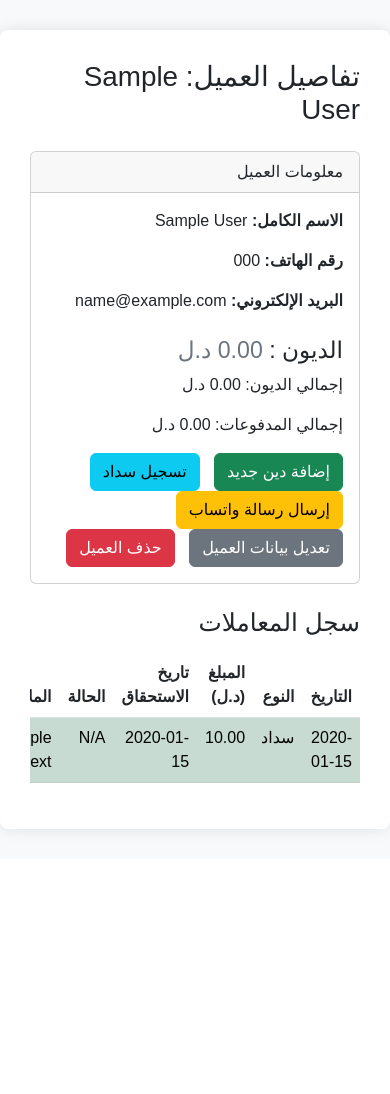
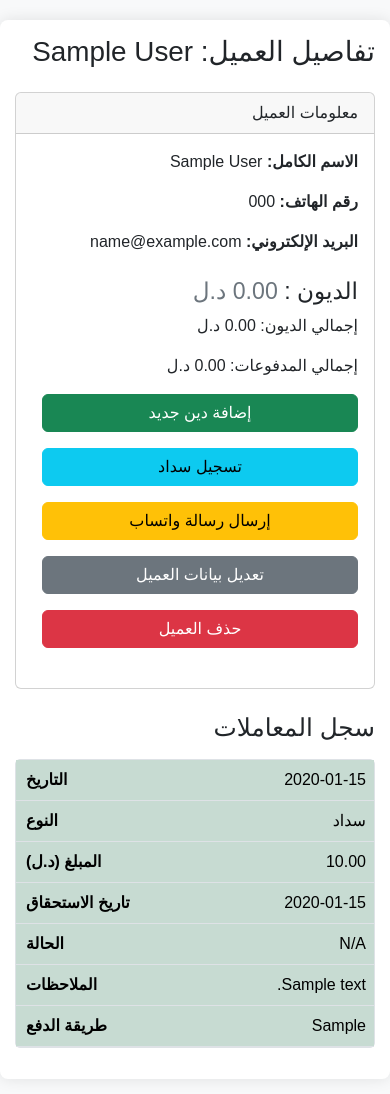
Before and after one commit to jumma2000/deptms, a Flask app: page /customer/1 in a window 390 px wide. Shown: the part 56-1150 px from the top of the page. Before the commit the page ends 891 px from the top, so only its background shows below. Run offline with Flask 3, Linux system fonts and the light colour scheme; tables that the repository leaves empty hold one stand-in row (values such as "Sample post").

Commit message:
add css js

```diff
--- a/templates/base.html
+++ b/templates/base.html
@@ -25,6 +25,13 @@
             border-radius: 8px;
             box-shadow: 0 0 15px rgba(0, 0, 0, 0.1);
         }
+        @media (max-width: 768px) {
+            .container {
+                margin-top: 15px;
+                margin-bottom: 15px;
+                padding: 15px;
+            }
+        }
         .navbar {
             margin-bottom: 20px;
         }
@@ -51,6 +58,38 @@
         }
         .custom-nav-link:hover {
             color: #ccc !important; /* Slightly lighter on hover */
+        }
+        /* Responsive table for smaller screens */
+        .table-responsive {
+            overflow-x: auto;
+        }
+        @media (max-width: 768px) {
+            .table thead {
+                display: none; /* Hide table headers on small screens */
+            }
+            .table, .table tbody, .table tr, .table td {
+                display: block; /* Make table elements behave like block elements */
+                width: 100%;
+            }
+            .table tr {
+                margin-bottom: 15px;
+                border: 1px solid #dee2e6;
+                border-radius: 5px;
+            }
+            .table td {
+                text-align: right;
+                padding-left: 50%; /* Space for pseudo-element label */
+                position: relative;
+            }
+            .table td::before {
+                content: attr(data-label); /* Use data-label for content */
+                position: absolute;
+                left: 10px;
+                width: calc(50% - 20px);
+                padding-right: 10px;
+                font-weight: bold;
+                text-align: left;
+            }
         }
     </style>
 </head>
--- a/templates/customer_detail.html
+++ b/templates/customer_detail.html
@@ -14,12 +14,12 @@
             <h3 class="mt-4">الديون : <span class="text-{% if customer.balance > 0 %}danger{% elif customer.balance < 0 %}success{% else %}secondary{% endif %}">{{ "%.2f"|format(customer.balance) }} د.ل</span></h3>
             <p>إجمالي الديون: {{ "%.2f"|format(total_debt) }} د.ل</p>
             <p>إجمالي المدفوعات: {{ "%.2f"|format(total_payments) }} د.ل</p>
-            <div class="mt-3">
-                <a href="{{ url_for('add_transaction', customer_id=customer.id, type='debt') }}" class="btn btn-success">إضافة دين جديد</a>
-                <a href="{{ url_for('add_transaction', customer_id=customer.id, type='payment') }}" class="btn btn-info">تسجيل سداد</a>
-                <a href="{{ url_for('send_whatsapp', customer_id=customer.id) }}" class="btn btn-warning">إرسال رسالة واتساب</a>
-                <a href="{{ url_for('edit_customer', customer_id=customer.id) }}" class="btn btn-secondary">تعديل بيانات العميل</a>
-                <button type="button" class="btn btn-danger" data-bs-toggle="modal" data-bs-target="#deleteCustomerModal">حذف العميل</button>
+            <div class="mt-3 mb-3 d-grid gap-2 d-md-block">
+                <a href="{{ url_for('add_transaction', customer_id=customer.id, type='debt') }}" class="btn btn-success mb-2 mb-md-0">إضافة دين جديد</a>
+                <a href="{{ url_for('add_transaction', customer_id=customer.id, type='payment') }}" class="btn btn-info mb-2 mb-md-0">تسجيل سداد</a>
+                <a href="{{ url_for('send_whatsapp', customer_id=customer.id) }}" class="btn btn-warning mb-2 mb-md-0">إرسال رسالة واتساب</a>
+                <a href="{{ url_for('edit_customer', customer_id=customer.id) }}" class="btn btn-secondary mb-2 mb-md-0">تعديل بيانات العميل</a>
+                <button type="button" class="btn btn-danger mb-2 mb-md-0" data-bs-toggle="modal" data-bs-target="#deleteCustomerModal">حذف العميل</button>
             </div>
 
             <!-- Delete Confirmation Modal -->
@@ -63,19 +63,19 @@
                 <tbody>
                     {% for transaction in transactions %}
                         <tr class="table-{% if transaction.is_overdue %}danger{% elif transaction.is_due_soon %}warning{% elif transaction.type == 'debt' %}info{% else %}success{% endif %}">
-                            <td>{{ transaction.date }}</td>
-                            <td>{{ 'دين' if transaction.type == 'debt' else 'سداد' }}</td>
-                            <td>{{ "%.2f"|format(transaction.amount) }}</td>
-                            <td>
+                            <td data-label="التاريخ">{{ transaction.date }}</td>
+                            <td data-label="النوع">{{ 'دين' if transaction.type == 'debt' else 'سداد' }}</td>
+                            <td data-label="المبلغ (د.ل)">{{ "%.2f"|format(transaction.amount) }}</td>
+                            <td data-label="تاريخ الاستحقاق">
                                 {% if transaction.type == 'debt' %}
                                     {{ transaction.date }}
                                 {% else %}
                                     {{ transaction.date }}
                                 {% endif %}
                             </td>
-                            <td>{{ transaction.status }}</td>
-                            <td>{{ transaction.notes or 'لا يوجد' }}</td>
-                            <td>{{ transaction.payment_method or 'غير محدد' }}</td>
+                            <td data-label="الحالة">{{ transaction.status }}</td>
+                            <td data-label="الملاحظات">{{ transaction.notes or 'لا يوجد' }}</td>
+                            <td data-label="طريقة الدفع">{{ transaction.payment_method or 'غير محدد' }}</td>
                         </tr>
                     {% endfor %}
                 </tbody>
```
Also changed, not shown: instance/customers.db.
